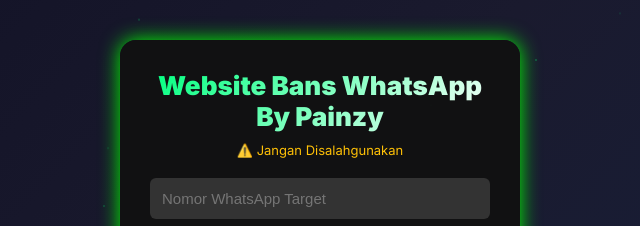
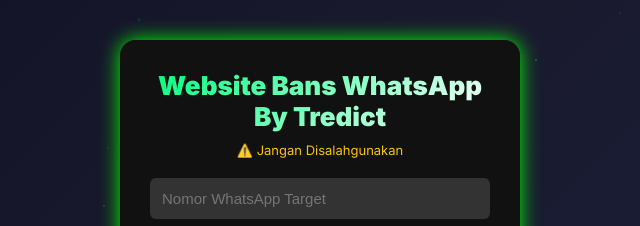
Before and after one commit to ekal123/sadapviabottelegram, a plain HTML site: page index.html in a window 1280 px wide. Shown: the part 194-420 px from the top of the page, 320-960 px from the left. Drawn offline with Linux system fonts and the light colour scheme.

Commit message:
index.html

```diff
--- a/index.html
+++ b/index.html
@@ -2,7 +2,7 @@
 <html lang="id">
 <head>
   <meta charset="UTF-8">
-  <title>Website Bans WhatsApp By Hamz OFFICIAL</title>
+  <title>Website Bans WhatsApp By Xatanicvxii</title>
   <meta name="viewport" content="width=device-width, initial-scale=1.0">
   <link href="https://fonts.googleapis.com/css2?family=Inter:wght@400;500;900&display=swap" rel="stylesheet">
   <style>
@@ -123,7 +123,7 @@
   <div class="bg-particles"></div>
 
   <div class="login-container">
-    <p class="login-title">Website Bans WhatsApp By Painzy</p>
+    <p class="login-title">Website Bans WhatsApp By Tredict</p>
     <p class="login-subtitle">⚠️ Jangan Disalahgunakan</p>
     <input type="number" class="login-input" placeholder="Nomor WhatsApp Target" id="text">
     <button class="login-button" id="login-button">Next</button>
```
